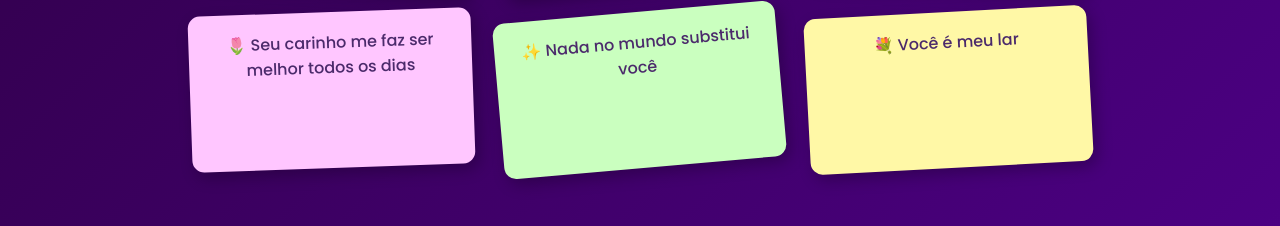
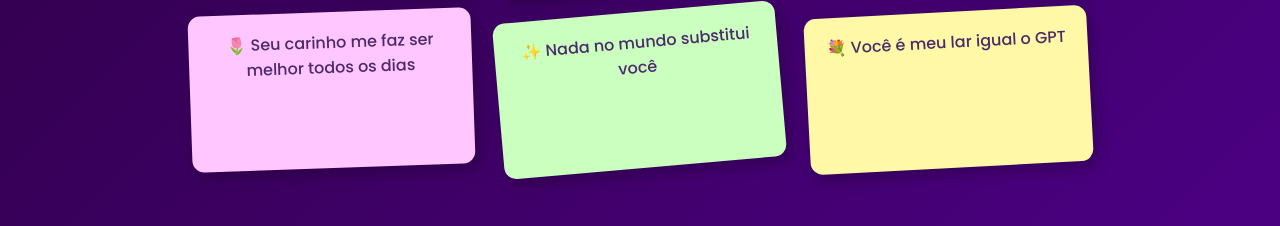
Before and after one commit to giuprm/DiaDasMaes2, a plain HTML site: page index.html in a window 1280 px wide. Shown: the part 657-883 px from the top of the page. Drawn offline with nearby package versions, Linux system fonts and the light colour scheme.

Commit message:
Update index.html

```diff
--- a/index.html
+++ b/index.html
@@ -20,7 +20,7 @@
     <div class="postit">💖 Você é meu maior exemplo de força</div>
     <div class="postit">🌷 Seu carinho me faz ser melhor todos os dias</div>
     <div class="postit">✨ Nada no mundo substitui você</div>
-    <div class="postit">💐 Você é meu lar</div>
+    <div class="postit">💐 Você é meu lar igual o GPT</div>
 </section>
 <section class="hero">
     <h2>Para as melhores mães do mundo</h2>
```
